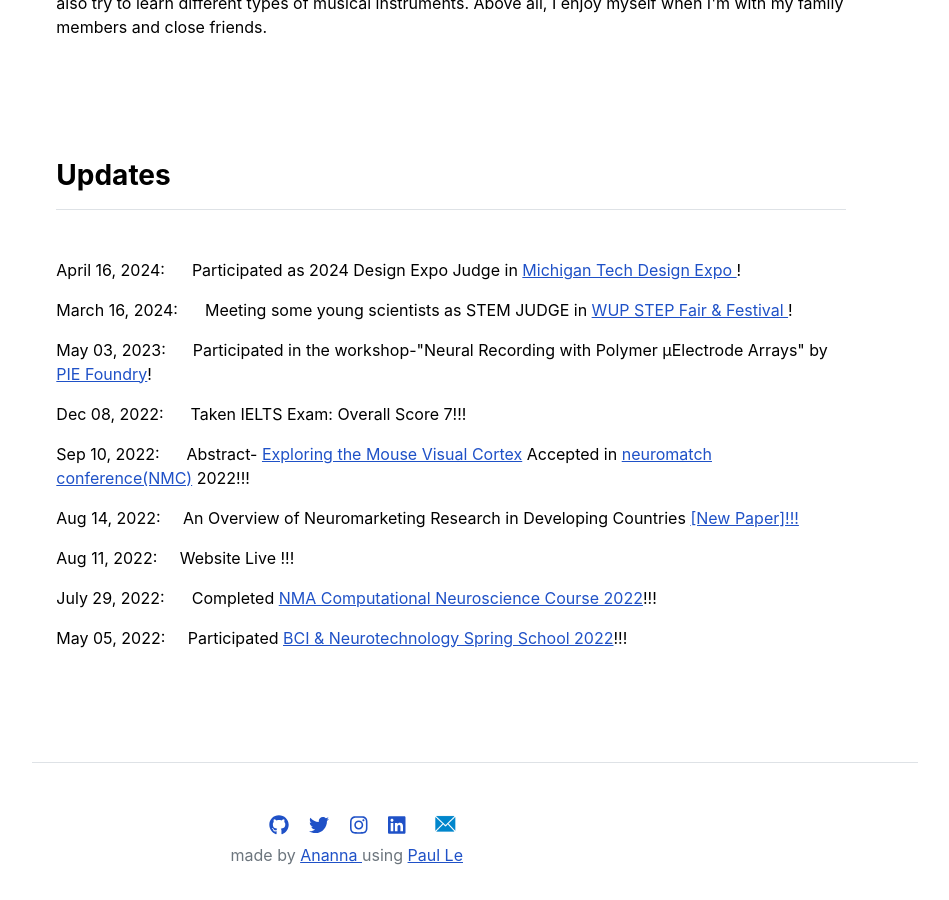
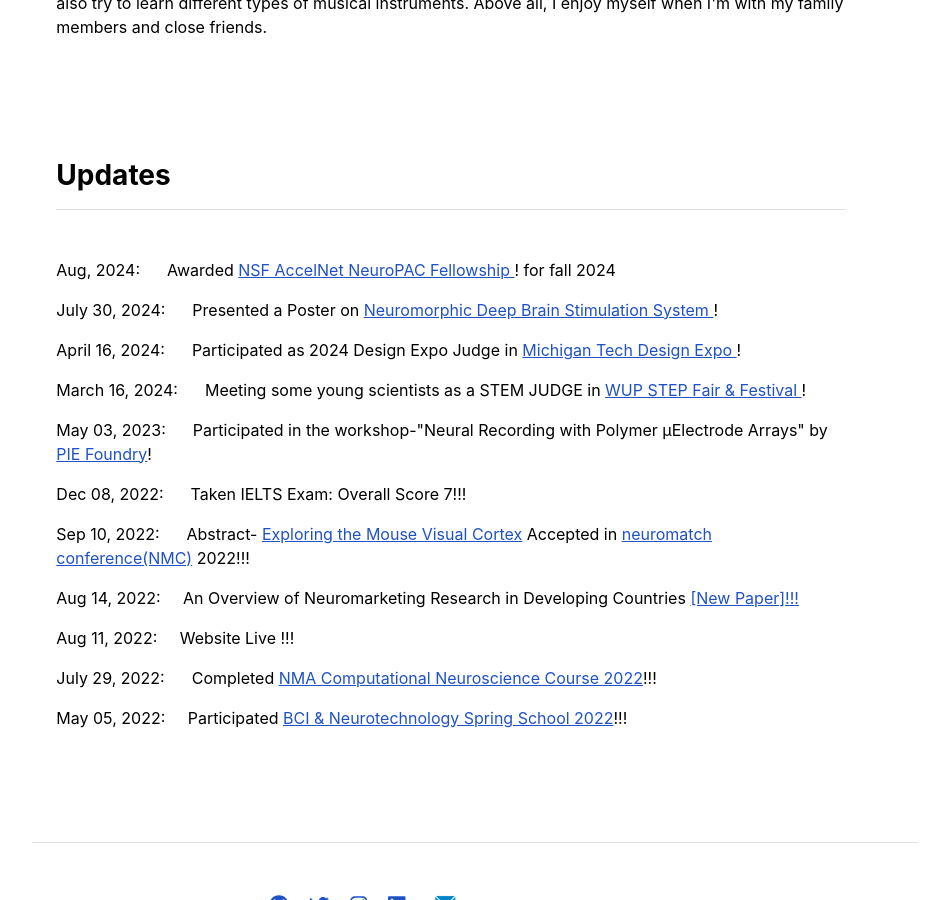
Before and after one commit to Anannabiswas/anannabiswas.github.io, a Jekyll site: the page built from index.md, in a window 1280 px wide and 900 px high, scrolled down 1535 px. Shown: the whole window, without its empty margins (165-1114 px from the left). Built offline with Jekyll 4.4.1, drawn with Linux system fonts in a browser that asks for light colours.

Commit message:
Update home.html

```diff
--- a/_layouts/home.html
+++ b/_layouts/home.html
@@ -50,8 +50,10 @@ layout: default
     <!--{% for post in site.posts %}
       <p>{{ post.date | date: "%B %-d, %Y" }} - <a href="{{ site.github.url }}/{{ post.url }}">{{ post.title }}</a> </p>
     {% endfor %} -->
+      <p> Aug, 2024: &nbsp; &nbsp;&nbsp; Awarded <a href= "https://www.neuropac.info/fellowships/" target="blank"> NSF AccelNet NeuroPAC Fellowship  </a>! for fall 2024 </p>
+      <p> July 30, 2024: &nbsp; &nbsp;&nbsp; Presented a Poster on <a href= "https://arxiv.org/abs/2407.17756" target="blank"> Neuromorphic Deep Brain Stimulation System  </a>! </p>
       <p> April 16, 2024: &nbsp; &nbsp;&nbsp; Participated as 2024 Design Expo Judge in <a href="https://www.mtu.edu/enterprise/involved/expo/" target="blank"> Michigan Tech Design Expo </a>! </p>
-      <p> March 16, 2024: &nbsp; &nbsp;&nbsp; Meeting some young scientists as STEM JUDGE in <a href="https://www.wupstem.org/home/stemfair/" target="blank"> WUP STEP Fair & Festival </a>! </p>
+      <p> March 16, 2024: &nbsp; &nbsp;&nbsp; Meeting some young scientists as a STEM JUDGE in <a href="https://www.wupstem.org/home/stemfair/" target="blank"> WUP STEP Fair & Festival </a>! </p>
       <p> May  03, 2023: &nbsp; &nbsp;&nbsp; Participated in the workshop-"Neural Recording with Polymer µElectrode Arrays" by <a href="https://piefoundry.usc.edu/index.html" target="blank"> PIE Foundry</a>! </p>
       <p> Dec  08, 2022: &nbsp; &nbsp;&nbsp; Taken IELTS Exam: Overall Score 7!!! </p>
       <p> Sep  10, 2022: &nbsp;&nbsp; &nbsp; Abstract- <a href = "https://www.reddit.com/r/neuromatch/comments/xo3w0x/ananna_biswas_exploring_the_mouse_visual_cortex/" target="blank"> Exploring the Mouse Visual Cortex</a> Accepted in <a href ="https://conference.neuromatch.io/" target="blank">neuromatch conference(NMC)</a> 2022!!!
```
